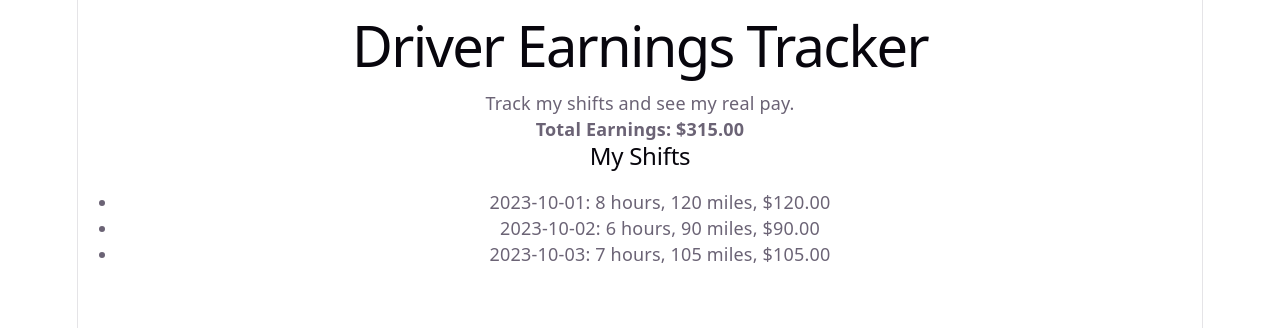
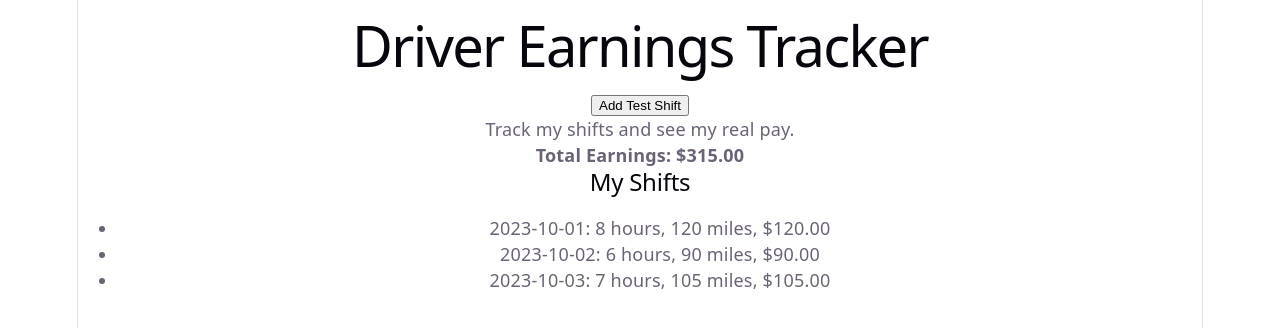
Before and after one commit to liaqataliqasemi/driver-earnings, a React (Vite) app: page / in a window 1280 px wide. Shown: the top 328 px of the page. Built offline with nearby package versions, Linux system fonts and the light colour scheme.

Commit message:
step 4 useState and add shift button

```diff
--- a/src/App.tsx
+++ b/src/App.tsx
@@ -1,4 +1,8 @@
+import { useState } from "react";
+
+
 interface Shift {
+  id: number;
   date: string;
   hours: number;
   miles: number;
@@ -8,37 +12,51 @@ interface Shift {
 function App(){
 
   const appName: string = "Driver Earnings Tracker";
-  const shifts: Shift[] = [
+  const [shifts, setShift] = useState<Shift[]>([
     {
+      id: 1,
       date: "2023-10-01",
       hours: 8,
       miles: 120,
       earnings: 120.00
     },
     {
+      id: 2,
       date: "2023-10-02",
       hours: 6,
       miles: 90,
       earnings: 90.00
     },
     {
+      id: 3,
       date: "2023-10-03",
       hours: 7,
       miles: 105,
       earnings: 105.00
     }
-  ];
+  ]);
 
   const totalEarnings = shifts.reduce((sum, shift) => sum + shift.earnings, 0);
+  function addTestShift() {
+    const newShift: Shift = {
+      id: Date.now(),
+      date: "2026-10-10",
+      hours: 2,
+      miles: 25,
+      earnings: 30,
+    };
+    setShift([...shifts, newShift]);
+  }
   return (
     <div>
       <h1>{appName}</h1>
+      <button onClick={addTestShift}>Add Test Shift</button>
       <p>Track my shifts and see my real pay.</p>
       <p><strong>Total Earnings: ${totalEarnings.toFixed(2)}</strong></p>
       <h2> My Shifts </h2>
       <ul>
         {shifts.map((shift) => (
-          <li key={shift.date}>
+          <li key={shift.id}>
             {shift.date}: {shift.hours} hours, {shift.miles} miles, ${shift.earnings.toFixed(2)}
           </li>
         )) }
```
